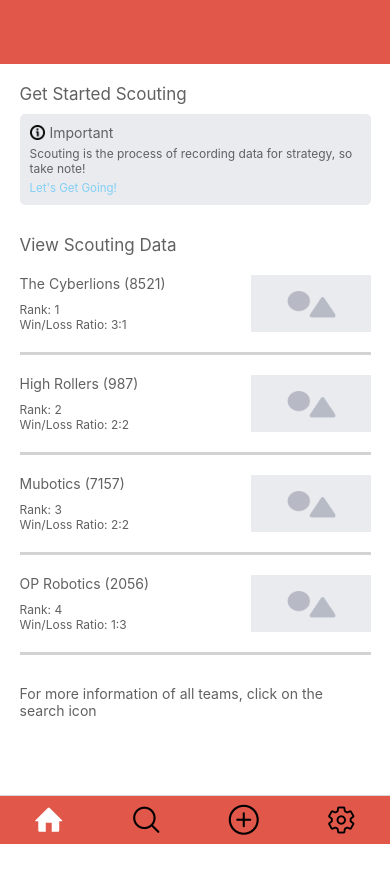
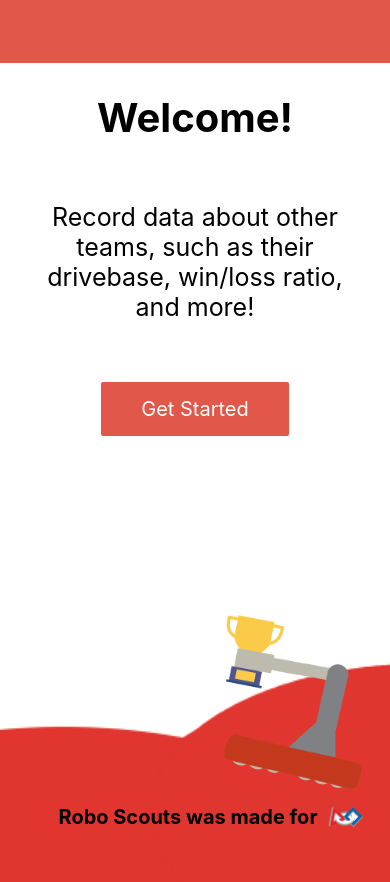
Before and after one commit to CyberLions-8521/scouting-app, a React Native app in the folder scouting/: screen /Launch in a window 390 px wide. Shown: the top 882 px of the page. Before the commit the page ends 844 px from the top, so only its background shows below. Built offline with nearby package versions, Linux system fonts and the light colour scheme.

Commit message:
Intro Screen Component
CSS may be faulty depending on the device and may need future improvement

```diff
--- a/scouting/App.jsx
+++ b/scouting/App.jsx
@@ -3,9 +3,10 @@ import { NavigationContainer } from '@react-navigation/native';
 import { createNativeStackNavigator } from '@react-navigation/native-stack';
 
 import Launch from './Launch.jsx';
+import Welcome from './Welcome.jsx';
 import Navigator from './Navigator.jsx';
 
-// In React Native, we have two main files, Launch.jsx and Navigator.jsx, that the rest of the app will be built on
+// In React Native, we have three main files, Launch.jsx, Welcome.jsx, and Navigator.jsx, that the rest of the app will be built on
 // Therefore, do not edit this file
 export default function App() {
 
@@ -23,6 +24,7 @@ export default function App() {
         >
 
           <Stack.Screen name="Launch" component={Launch} options={{title: 'Launch Screen'}} />
+          <Stack.Screen name="Welcome" component={Welcome} options={{title: 'Welcome Screen'}} />
           <Stack.Screen name="Navigator" component={Navigator} options={{title: 'Navigator Screen'}} />
 
         </Stack.Navigator>
--- a/scouting/Launch.jsx
+++ b/scouting/Launch.jsx
@@ -13,7 +13,7 @@ export default function Launch({ navigation }) {
 
         if (isLoading === false){
             setTimeout(() => {
-                navigation.navigate('Navigator');
+                navigation.navigate('Welcome');
             }, 2000);
           }
     }, [navigation, isLoading]);
--- a/scouting/Navigator.jsx
+++ b/scouting/Navigator.jsx
@@ -1,7 +1,6 @@
 /* eslint-disable react/no-unstable-nested-components */
 import { Home, Search, Record, Settings} from './index.js';
 import React from 'react';
-import { StyleSheet } from 'react-native';
 import { createBottomTabNavigator } from '@react-navigation/bottom-tabs';
 
 import { Entypo, FontAwesome, AntDesign, MaterialCommunityIcons, Ionicons } from './index.js';
--- /dev/null
+++ b/scouting/Welcome.jsx
@@ -0,0 +1,142 @@
+import robbie from './assets/images/robbie-transparent.png';
+import FIRSTlogo from './assets/images/FIRST.png';
+import floor from './assets/images/floor.png';
+
+import React from 'react';
+import { Text, View, StyleSheet, Image, Pressable } from 'react-native';
+
+export default function Launch({ navigation }) {
+
+    let navigateToMain = () => {
+        navigation.navigate('Navigator');
+    };
+
+    return (
+        <View style={styles.container}>
+            <View style={styles.topPiece} />
+
+            <View style={styles.mainContent}>
+
+                <View style={styles.mainContentText}>
+                    <Text style={styles.heroText}>Welcome!</Text>
+                    <Text style={styles.infoText}>Record data about other teams, such as their drivebase, win/loss ratio, and more!</Text>
+
+
+                    <Pressable onPress={navigateToMain}>
+                        <Text style={styles.continueButton}>Get Started</Text>
+                    </Pressable>
+                </View>
+            </View>
+
+            {/* Navigate to navigator.jsx component, which has its own navigation into more screen components */}
+            <View style={styles.mainContentImage}>
+                <Image style={styles.floor} alt={'background'} source={floor} />
+                <Image style={styles.robbie} alt={'Robbie'} source={robbie} />
+
+                <View style={styles.credits}>
+                    <Text style={styles.creditsText}>Robo Scouts was made for</Text>
+                    <Image style={styles.FIRSTlogo} alt={'FIRST logo'} source={FIRSTlogo} />
+                </View>
+            </View>
+        </View>
+    );
+}
+
+const styles = StyleSheet.create({
+    container: {
+        backgroundColor: 'white',
+        width: '100%',
+        height: '100%',
+
+        alignItems: 'center',
+        flexDirection: 'column',
+      },
+    topPiece: {
+        width: '100%',
+
+        // estimated height relative to the topPiece in other files because this one does not have a bottom tab navigator to take up space
+        height: '7.5%',
+        backgroundColor: '#E1584B',
+      },
+    mainContent: {
+        height: '65%',
+        maxWidth: '90%',
+    },
+    mainContentText: {
+        alignItems: 'center',
+        paddingTop: 30,
+        gap: 60,
+    },
+    heroText: {
+        fontSize: 40,
+        fontWeight: 'bold',
+        color: 'black',
+    },
+    infoText: {
+        fontSize: 25,
+        color: 'black',
+        maxWidth: '90%',
+        textAlign: 'center',
+    },
+    continueButton: {
+        borderRadius: 2,
+        backgroundColor: '#E1584B',
+        borderColor: 'black',
+        width: '150',
+        fontSize: 20,
+        paddingTop: 15,
+        paddingBottom: 15,
+        paddingLeft: 40,
+        paddingRight: 40,
+        color: 'white',
+    },
+    mainContentImage: {
+        height: '37.5%',
+        width: '100%',
+        overflow: 'hidden',
+
+        position: 'relative',
+    },
+    floor: {
+        position: 'absolute',
+
+        // Size is 100% of its parent and not itself due to position: absolute
+        width: '100%',
+        height: '100%',
+        zIndex: 1,
+        bottom: -50,
+    },
+    // whitespace on robbie (not due to code)
+    robbie: {
+        position: 'absolute',
+        width: 200,
+        height: 200,
+        zIndex: 3,
+        right: 0,
+        top: -15,
+    },
+    credits: {
+        flexDirection: 'row',
+        position: 'absolute',
+
+        // weird bug where bottom: 0 makes the content come off the screen even though that shouldn't happen
+        // currently using alternative until a fix is found
+        top: '60%',
+        left: '15%',
+        zIndex: 4,
+        alignItems: 'center',
+        gap: 10,
+        justifyContent: 'center',
+    },
+    creditsText: {
+        fontSize: 20,
+        zIndex: 4,
+        fontWeight: 'bold',
+        color: 'black',
+    },
+    FIRSTlogo: {
+        width: 35,
+        height: 30,
+        zIndex: 4,
+    },
+});
```
Also changed, not shown: scouting/assets/images/FIRST.png, scouting/assets/images/floor.png (added).
